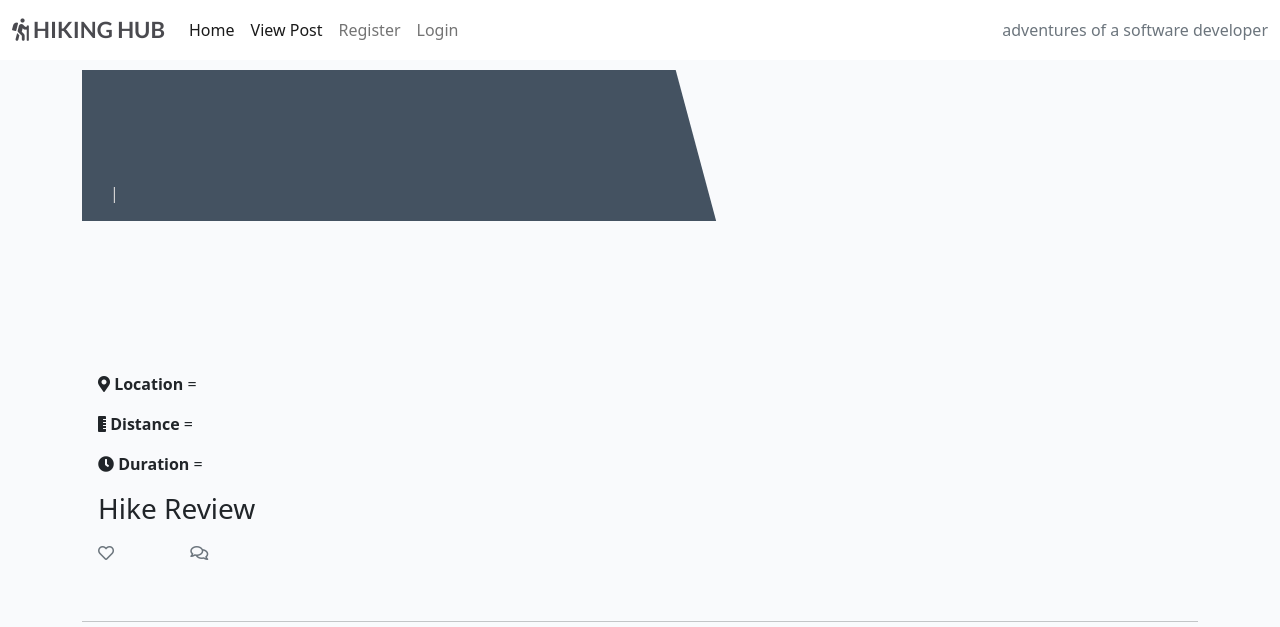
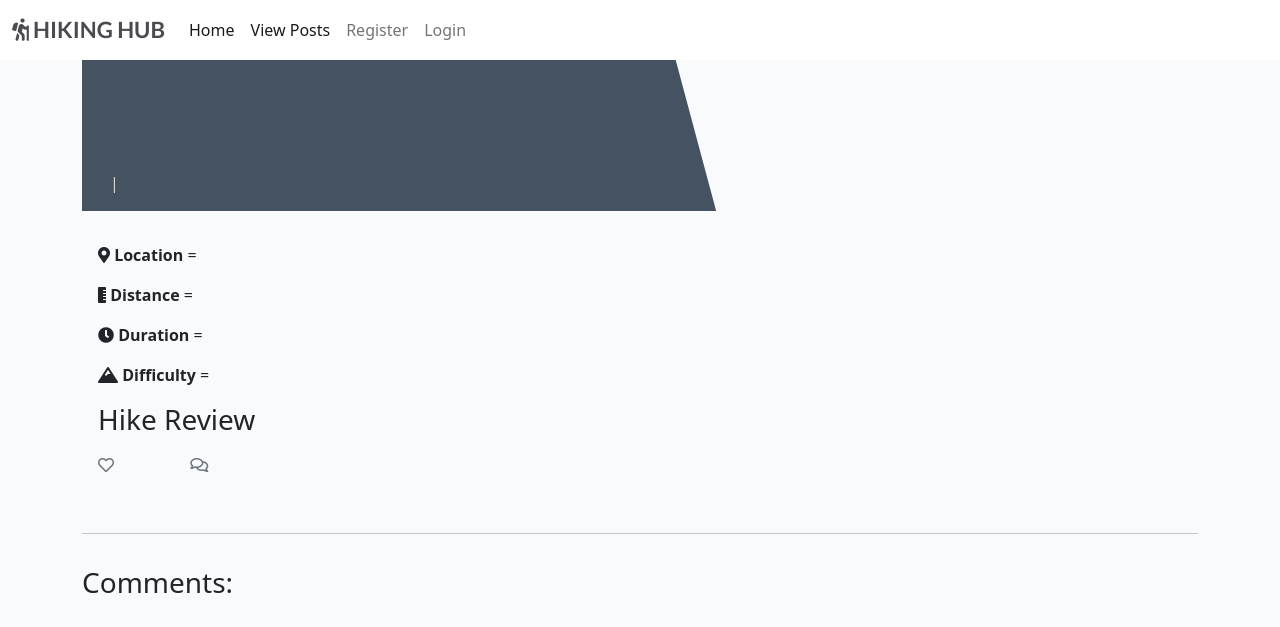
Before and after one commit to wlillisdev/hiking-hub, a Django app: template templates/post_detail.html in a window 1280 px wide. Shown: the top 627 px of the page. Run offline with Django 3.2, Linux system fonts and the light colour scheme; the template is opened without the code that fills it, so the values that code supplies are empty.

Commit message:
edit to model.py

```diff
--- a/blog/models.py
+++ b/blog/models.py
@@ -25,9 +25,7 @@
     content = models.TextField()
     distance = models.CharField(max_length=50, blank=True)
     time = models.CharField(max_length=50, blank=True)
-    grade_hard = models.BooleanField(default=False)
-    grade_moderate = models.BooleanField(default=False)
-    grade_easy = models.BooleanField(default=False)
+    difficulty = models.CharField(max_length=50, blank=True)
     created_on = models.DateTimeField(auto_now_add=True)
     status = models.IntegerField(choices=STATUS, default=0)
     likes = models.ManyToManyField(
--- a/static/css/style.css
+++ b/static/css/style.css
@@ -9,9 +9,7 @@
     color: #4A4A4F;
 }
 
-.red-o {
-    color: #E84610;
-}
+
 
 .thin {
     font-weight: 300;
@@ -57,7 +55,7 @@
     overflow: hidden;
     position: relative;
     display: inline-block;
-    height: 33vh;
+    height: 60vh;
     width: 100%;
 }
 
--- a/templates/base.html
+++ b/templates/base.html
@@ -37,7 +37,7 @@
                         <a class="nav-link active" aria-current="page" href="{% url 'home' %}">Home</a>
                     </li>
                     <li class="nav-item">
-                        <a class="nav-link active" aria-current="page" href="{% url 'home' %}">View Post</a>
+                        <a class="nav-link active" aria-current="page" href="{% url 'home' %}">View Posts</a>
                     </li>
                     {% if user.is_authenticated %}
                     <li class="nav-item">
@@ -52,9 +52,6 @@
                     </li>
                     {% endif %}
                 </ul>
-                <span class="navbar-text text-muted">
-                    adventures of a software developer
-                </span>
             </div>
         </div>
     </nav>
--- a/templates/post_detail.html
+++ b/templates/post_detail.html
@@ -2,7 +2,7 @@
 {% load static %}
 {% block content %}
 
-<div class="masthead">
+<div>
     <div class="container">
         <div class="row g-0">
             <div class="col-md-6 masthead-text">
@@ -37,6 +37,9 @@
                 </p>
                 <p class="card-text ">
                     <i class="fas fa-clock"></i> <b>Duration</b> = {{ post.time | safe }}
+                </p>
+                <p class="card-text ">
+                    <i class="fas fa-mountain"></i></i> <b>Difficulty</b> = {{ post.difficulty | safe }}
                 </p>
                 <p class="card-text ">
                     <h3>Hike Review</h3>
```
Also changed, not shown: blog/migrations/0002_auto_20220706_1848.py (added).
